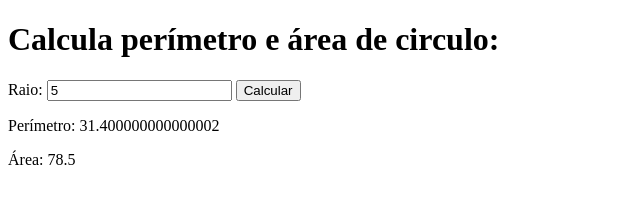
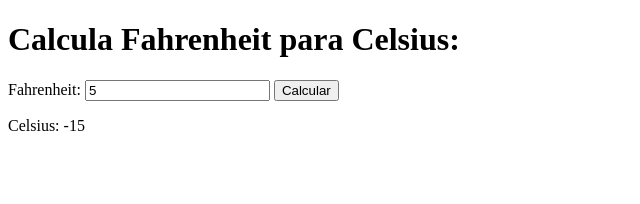
Before and after one commit to paulo-vinicius-sousa-lima/js, a plain HTML site: page index.html in a window 1280 px wide. Both pictures are taken after typing "5" into the empty fields and a click on the button "Calcular". Shown: the whole page, without its empty margins (0-640 px from the left). Drawn offline with Linux system fonts and the light colour scheme.

Commit message:
Calcula F para C

```diff
--- a/index.html
+++ b/index.html
@@ -8,12 +8,11 @@
 </head>
 
 <body>
-    <h1>Calcula perímetro e área de circulo:</h1>
-    <label>Raio: </label>
-    <input type="number" id="raio" placeholder="Digite o raio">
-    <button onclick="calculaPerimetroArea()">Calcular</button>
-    <p id="perimetro"></p>
-    <p id="area"></p>
+    <h1>Calcula Fahrenheit para Celsius:</h1>
+    <label>Fahrenheit: </label>
+    <input type="number" id="f" placeholder="Digite graus em Fahrenheit">
+    <button onclick="calculaFParaC()">Calcular</button>
+    <p id="resposta"></p>
     <script src="script.js"></script>
 </body>
 
--- a/script.js
+++ b/script.js
@@ -1,8 +1,5 @@
-function calculaPerimetroArea() {
-    const raio = Number(document.getElementById("raio").value);
-    var perimetro = 2 * 3.14 * raio;
-    var area = 3.14 * (raio * raio);
-    document.getElementById("perimetro").innerHTML = "Perímetro: " + perimetro;
-    document.getElementById("area").innerHTML = "Área: " + area;
-
+function calculaFParaC() {
+    const f = Number(document.getElementById("f").value);
+    const c = 5 / 9 * (f - 32);
+    document.getElementById("resposta").innerHTML = "Celsius: " + c;
 }
```
